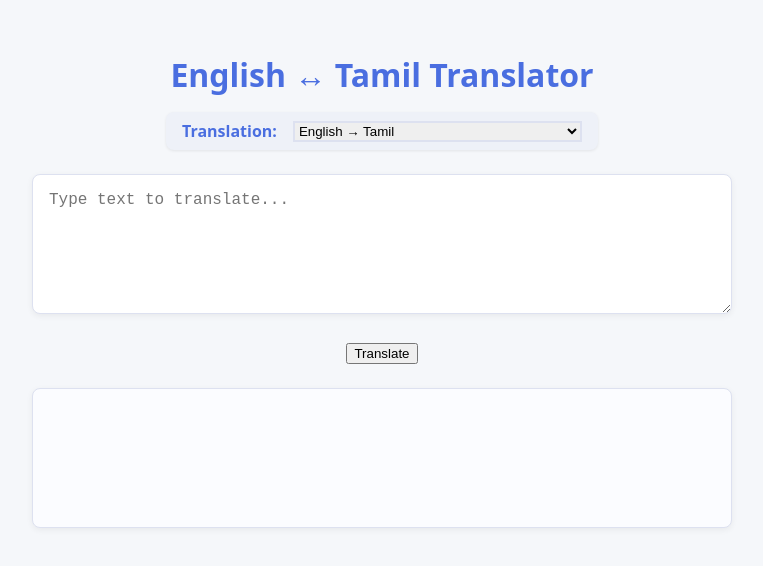
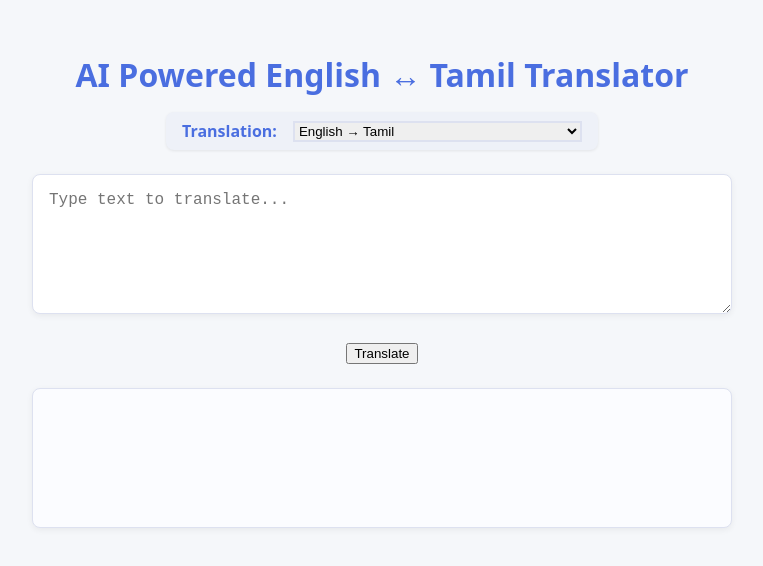
Before and after one commit to balaji-krishna/Translator_Chat_Basic, a plain HTML site: page index.html in a window 1280 px wide. Shown: the whole page, without its empty margins (258-1021 px from the left). Drawn offline with Linux system fonts and the light colour scheme.

Commit message:
Update index.html

```diff
--- a/index.html
+++ b/index.html
@@ -86,7 +86,7 @@
 </head>
 <body>
   <div class="container">
-    <h1>English ↔ Tamil Translator</h1>
+    <h1>AI Powered English ↔ Tamil Translator</h1>
 
     <div class="row translation-selector">
       <label for="direction">Translation:</label>
```
